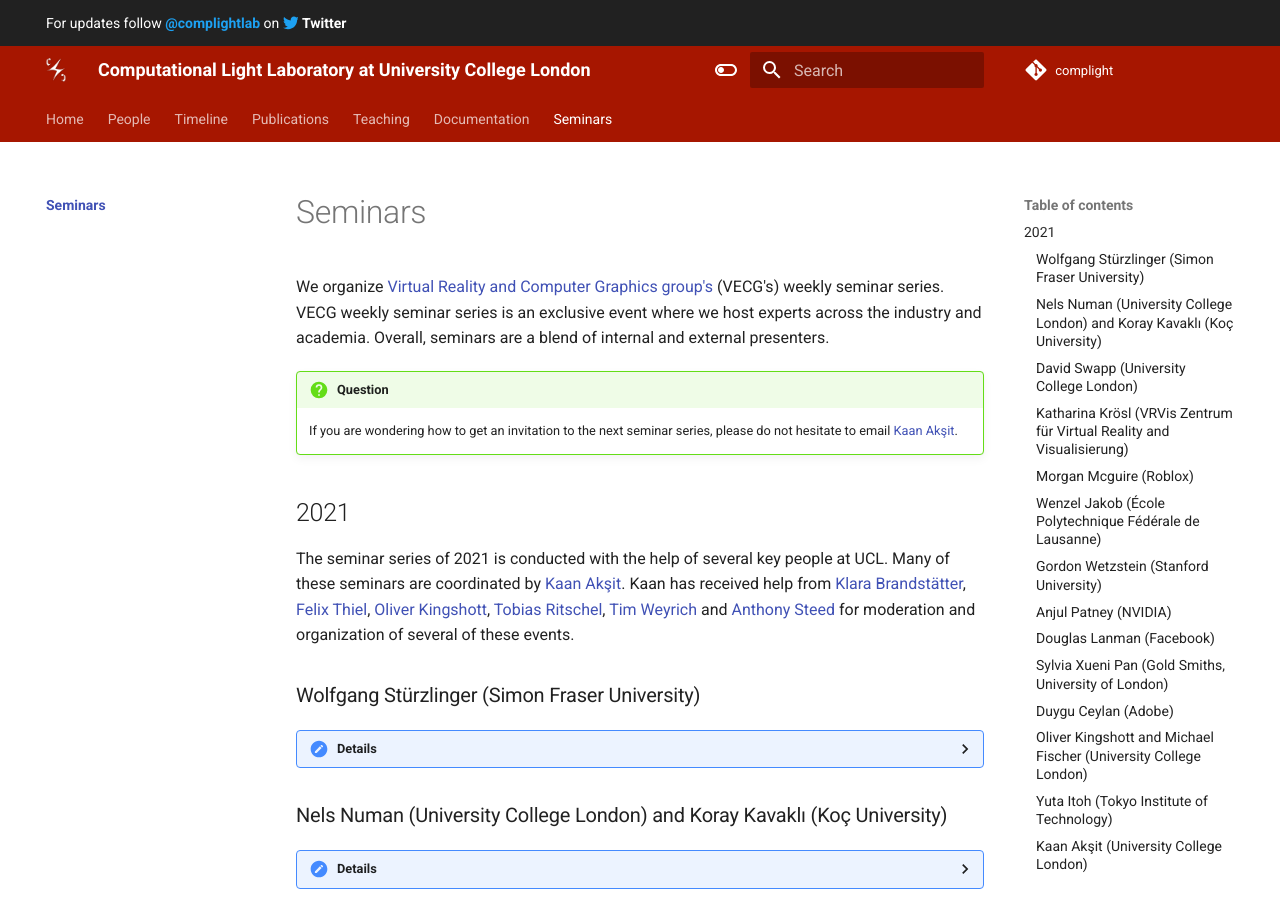
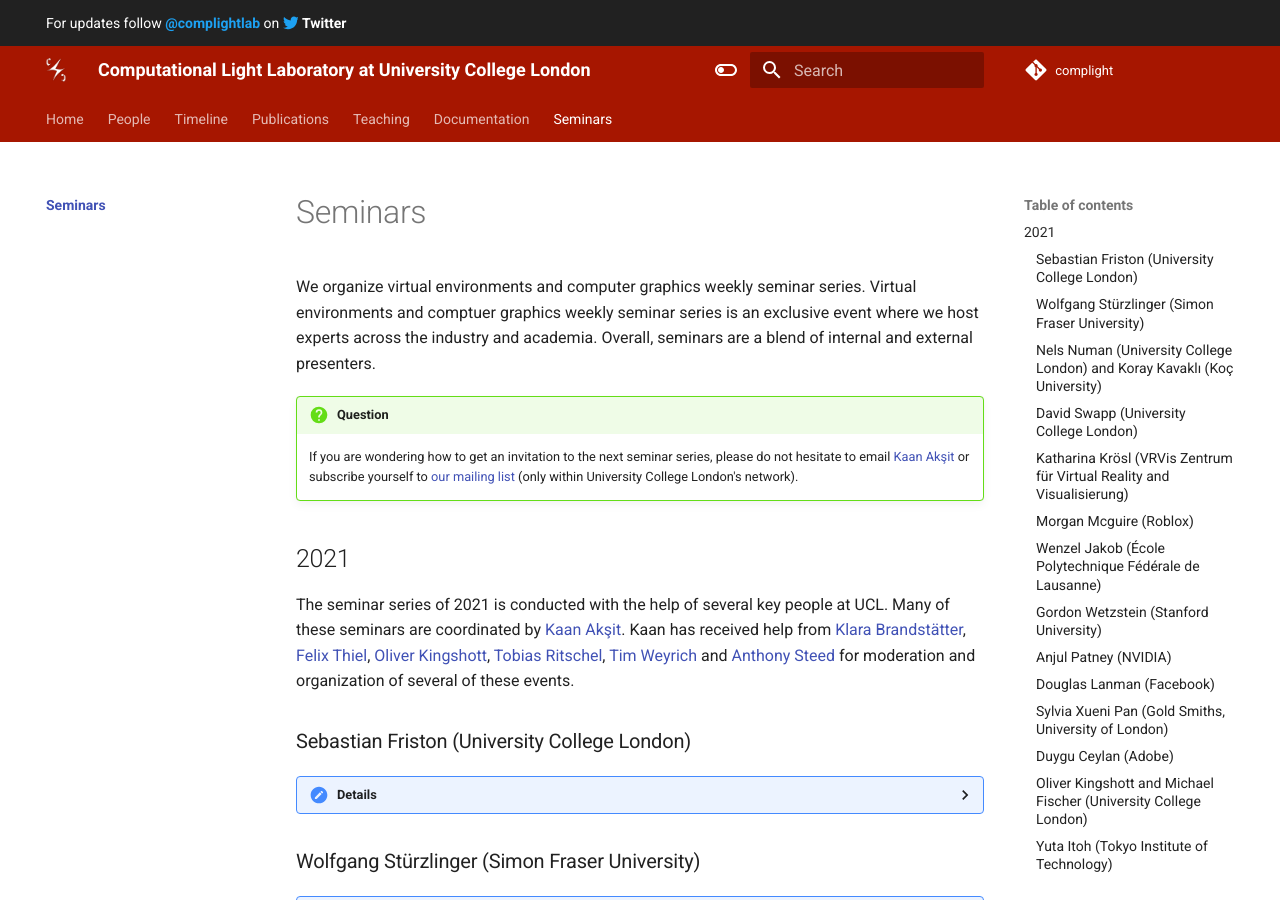
Before and after one commit to complight/complight.github.io, an MkDocs documentation site: the page built from docs/seminars/index.md, in a window 1280 px wide and 900 px high. Built offline with MkDocs 1.6.1 and Material for MkDocs 9.7.7, drawn with Linux system fonts in a browser that asks for light colours.

Commit message:
Updating the seminars webpage.

```diff
--- a/docs/seminars/index.md
+++ b/docs/seminars/index.md
@@ -1,15 +1,28 @@
 # Seminars
-We organize [Virtual Reality and Computer Graphics group's](http://vecg.cs.ucl.ac.uk/) (VECG's) weekly seminar series.
-VECG weekly seminar series is an exclusive event where we host experts across the industry and academia.
+We organize virtual environments and computer graphics weekly seminar series.
+Virtual environments and comptuer graphics weekly seminar series is an exclusive event where we host experts across the industry and academia.
 Overall, seminars are a blend of internal and external presenters.
 
 !!! Question
-    If you are wondering how to get an invitation to the next seminar series, please do not hesitate to email [Kaan Akşit](mailto:k.aksit@ucl.ac.uk).
+    If you are wondering how to get an invitation to the next seminar series, please do not hesitate to email [Kaan Akşit](mailto:k.aksit@ucl.ac.uk) or subscribe yourself to [our mailing list](http://www.mailinglists.ucl.ac.uk/mailman/listinfo/vecg-seminars) (only within University College London's network).
 
 ## 2021
 The seminar series of 2021 is conducted with the help of several key people at UCL.
 Many of these seminars are coordinated by [Kaan Akşit](https://kaanaksit.com).
 Kaan has received help from [Klara Brandstätter](https://www.linkedin.com/in/klara-brandst%C3%A4tter-79b72820b?lipi=urn%3Ali%3Apage%3Ad_flagship3_profile_view_base_contact_details%3BxbCdu1E4RmWqTPAsdCipMw%3D%3D), [Felix Thiel](https://www.linkedin.com/in/felix-thiel-97a22215a?lipi=urn%3Ali%3Apage%3Ad_flagship3_profile_view_base_contact_details%3BGgHpsDNOTWeGPFWcUC5M6A%3D%3D), [Oliver Kingshott](http://oliver.kingshott.com/), [Tobias Ritschel](https://www.homepages.ucl.ac.uk/~ucactri/), [Tim Weyrich](https://reality.cs.ucl.ac.uk/weyrich.html) and [Anthony Steed](https://wp.cs.ucl.ac.uk/anthonysteed/) for moderation and organization of several of these events.
+
+### Sebastian Friston (University College London)
+??? Details
+    **Date:**
+    24th November 2021
+
+    **Presenter:** Sebastian Friston, Research Associate at University College London
+
+
+    **Title:** Ubiq
+
+
+    **Watch:** [Recording (Password protected)](https://liveuclac-my.sharepoint.com/:v:/g/personal/ucackak_ucl_ac_uk/EUNrfimPuj9Lu5P7IWsJ2p4BT6gcxqRBtotIUqyHHYaTeA?e=SnLtwb)
 
 
 ### Wolfgang Stürzlinger (Simon Fraser University)
```
